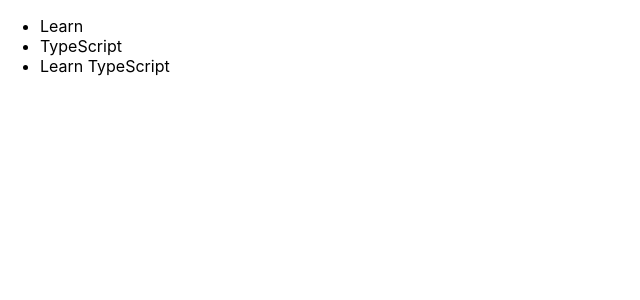
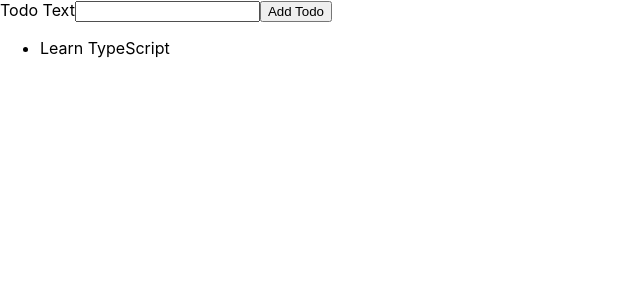
Before and after one commit to marovichn/React-plus-TypeScript, a React (Create React App) app in the folder 2-ts-prject/: page / in a window 1280 px wide. Shown: the top 300 px of the page, without its empty margins (0-640 px from the left). Built offline with nearby package versions, Linux system fonts and the light colour scheme.

Commit message:
passing-props-ts

```diff
--- a/2-ts-prject/src/App.tsx
+++ b/2-ts-prject/src/App.tsx
@@ -1,11 +1,18 @@
+import { useState } from "react";
+import NewTodo from "./components/NewTodo";
 import Todos from "./components/Todos";
 import Todo from "./models/todo";
 
 function App() {
-  const todos = [new Todo("Learn"), new Todo("TypeScript")];
+  const [todos, setTodos] = useState<Todo[]>([]);
+
+  const submitHandler = (data: string) => {
+    setTodos((p) => [new Todo(data), ...p]);
+  };
 
   return (
     <div className="App">
+      <NewTodo onAddHandler={submitHandler}></NewTodo>
       <Todos items={todos}>
         <p>Hi</p>
       </Todos>
--- a/2-ts-prject/src/components/NewTodo.tsx
+++ b/2-ts-prject/src/components/NewTodo.tsx
@@ -1,16 +1,24 @@
 import { useRef } from "react";
 
-const NewTodo: React.FC = () => {
-  const todoRef = useRef();
+const NewTodo: React.FC<{ onAddHandler: (arg: string) => void }> = (props) => {
+  const todoInput = useRef<HTMLInputElement>(null);
 
   const submitHandler = (e: React.FormEvent) => {
     e.preventDefault();
+
+    const enteredText = todoInput.current!.value;
+
+    if (enteredText.trim().length === 0) {
+      return;
+    }
+
+    props.onAddHandler(enteredText);
   };
 
   return (
     <form onSubmit={submitHandler}>
       <label htmlFor="text">Todo Text</label>
-      <input ref={todoRef} type="text" id="text" />
+      <input ref={todoInput} type="text" id="text" />
       <button>Add Todo</button>
     </form>
   );
```
Also changed, not shown: 2-ts-prject/src/components/NewTodo.module.css (added), 2-ts-prject/src/components/TodoItem.module.css (added), 2-ts-prject/src/components/Todos.module.css (added).
